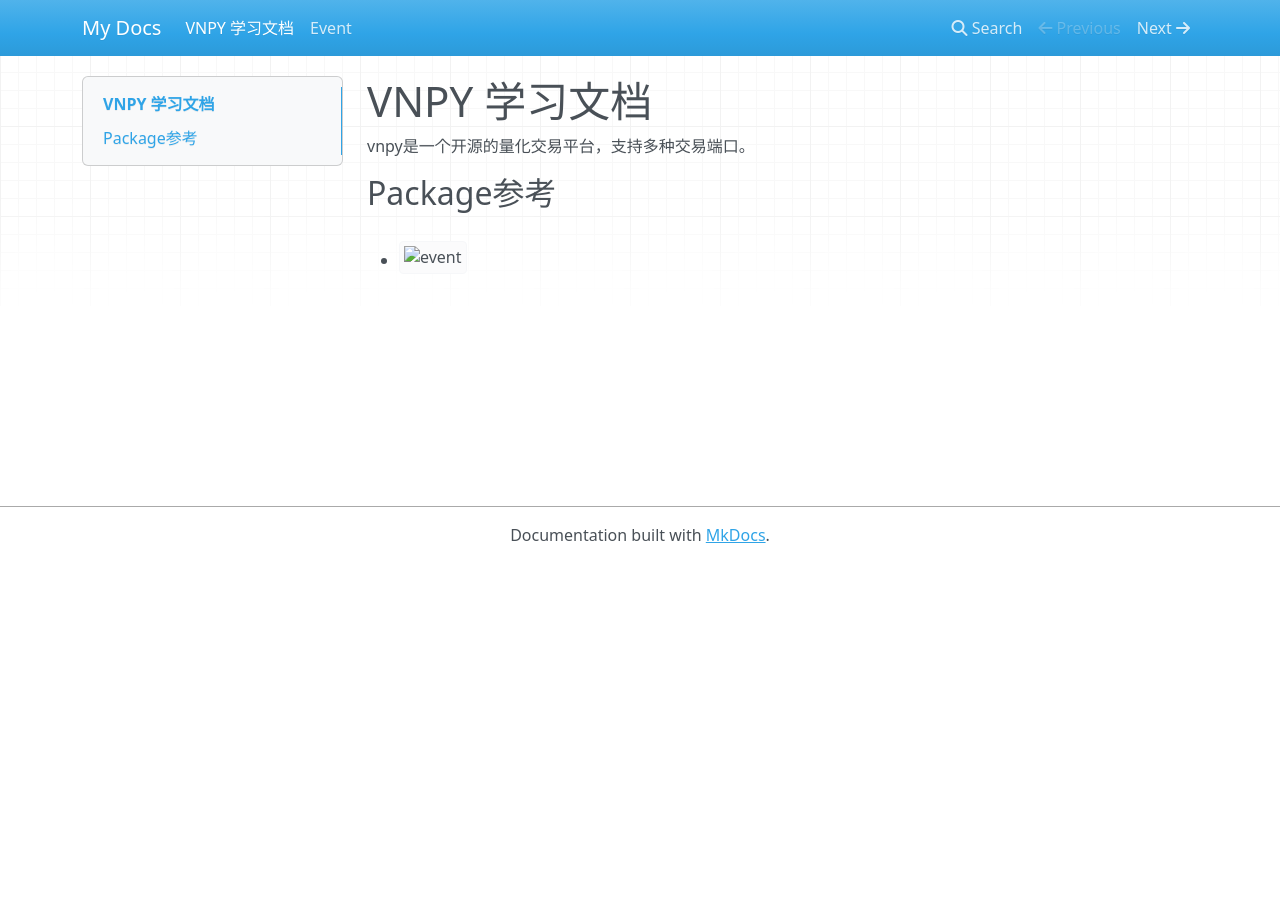
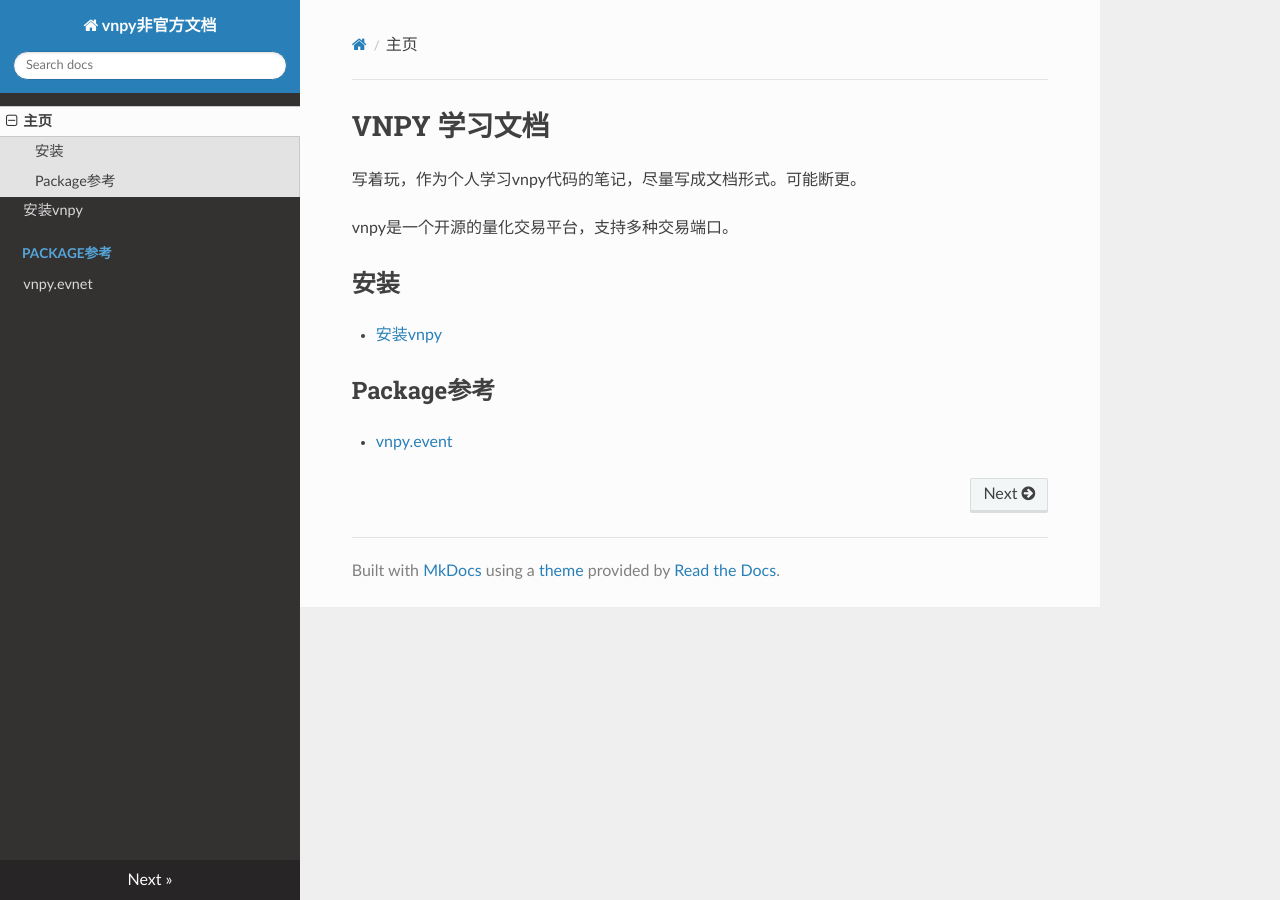
Before and after one commit to xinjiyuan97/vnpydoc_unofficial, an MkDocs documentation site: the page built from docs/index.md, in a window 1280 px wide. Built offline with MkDocs 1.6.1, drawn with Linux system fonts in a browser that asks for light colours; nearby versions of some CDN libraries; old or Windows-style settings are respelled for this version of MkDocs.

Commit message:
Finish event

```diff
--- a/docs/index.md
+++ b/docs/index.md
@@ -1,5 +1,10 @@
 # VNPY 学习文档
+写着玩，作为个人学习vnpy代码的笔记，尽量写成文档形式。可能断更。
+
 vnpy是一个开源的量化交易平台，支持多种交易端口。
 
+## 安装
+- [安装vnpy](install.md)
+
 ## Package参考
-- ![event](./event.md)
+- [vnpy.event](package_reference/event.md)
--- /dev/null
+++ b/docs/install.md
@@ -0,0 +1,7 @@
+# 安装vnpy
+
+## Windows
+
+## MacOS
+
+## Ubuntu
--- a/mkdocs.yml
+++ b/mkdocs.yml
@@ -1 +1,8 @@
-site_name: My Docs
+site_name: vnpy非官方文档
+pages:
+- 主页: index.md
+- 安装vnpy: install.md
+- Package参考:
+  - vnpy.evnet: package_reference/event.md
+
+theme: readthedocs
```
Also changed, not shown: docs/event.md (deleted, +0 -2 lines), docs/package_reference/event.md (added, +70 -0 lines).
